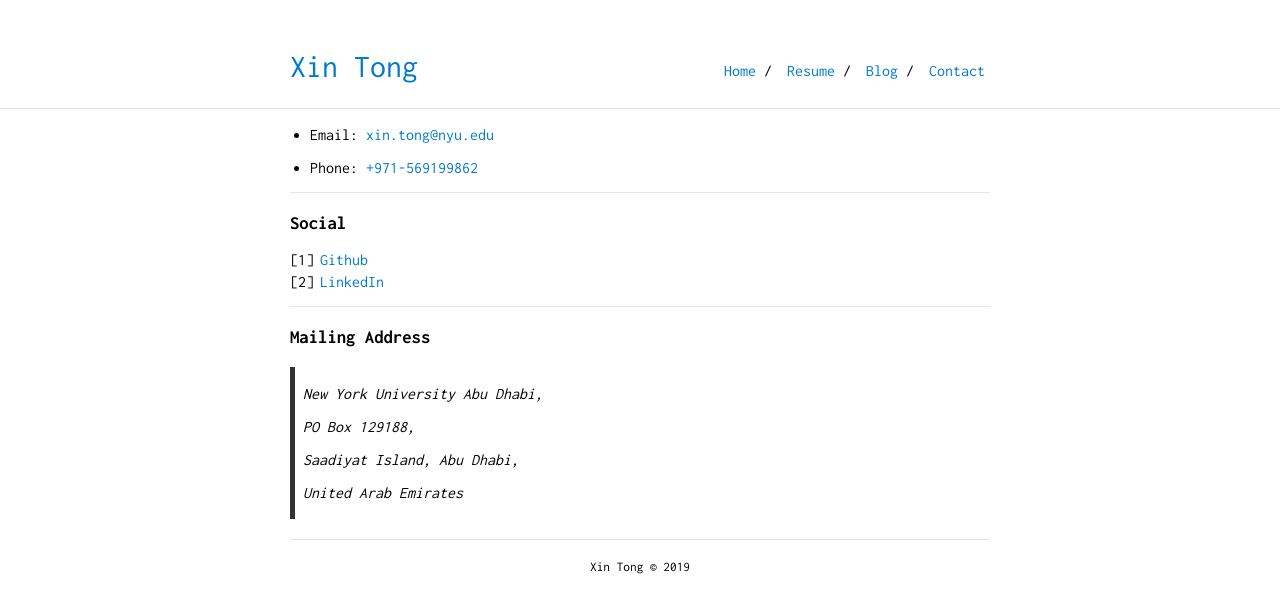
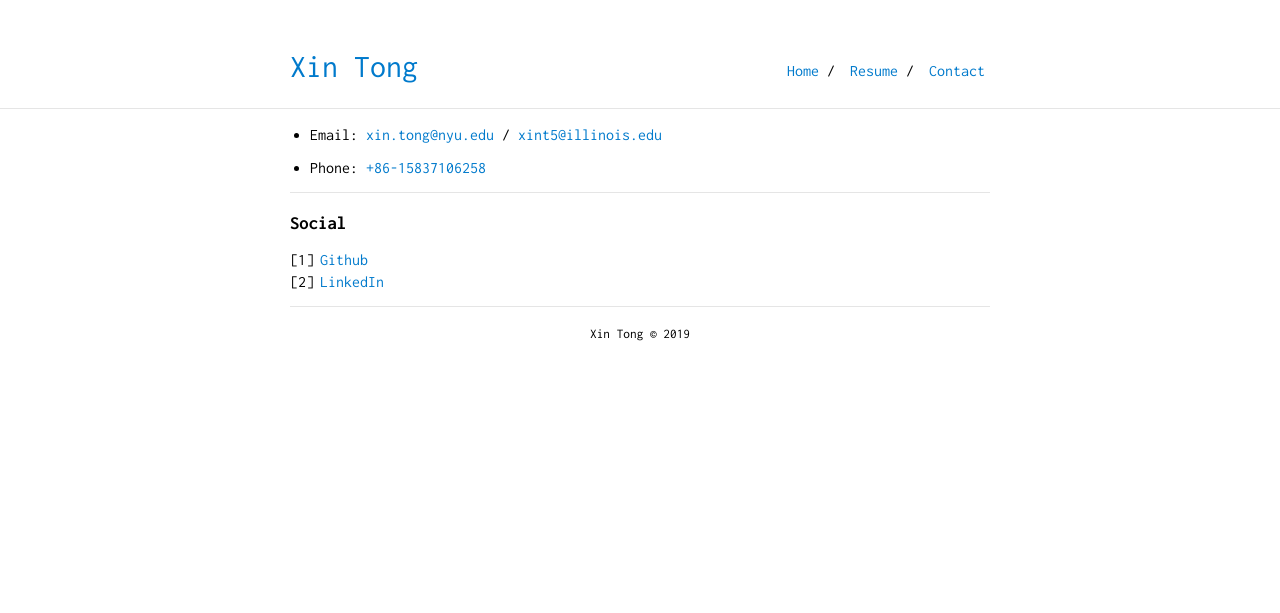
Before and after one commit to tongxin97/tongxin97.github.io, a Jekyll site: the page built from contact.md, in a window 1280 px wide. Shown: the top 613 px of the page. Built offline with Jekyll 4.4.1, drawn with Linux system fonts in a browser that asks for light colours.

Commit message:
Update contact info & tmp unlink blog

```diff
--- a/_config.yml
+++ b/_config.yml
@@ -23,7 +23,7 @@ nav:
    link: "index"
  - name: "Resume"
    link: "./media/Xin_Tong_Resume.pdf"
- - name: "Blog"
-   link: "/blog"
+#  - name: "Blog"
+#    link: "/blog"
  - name: "Contact"
    link: "contact"
--- a/contact.md
+++ b/contact.md
@@ -3,24 +3,13 @@ layout: default
 is_contact: true
 ---
 
-* Email: [xin.tong@nyu.edu](mailto:xin.tong@nyu.edu)
+* Email: [xin.tong@nyu.edu](mailto:xin.tong@nyu.edu) / [xint5@illinois.edu](mailto:xint5@illinois.edu)
 
-* Phone: [+971-569199862](tel:+971-569199862)
+* Phone: [+86-15837106258](tel:+86-15837106258)
 
 ---
 
 ### Social
 
-1. [Github](https://github.com/CynthiaTong)
+1. [Github](https://github.com/tongxin97)
 2. [LinkedIn](https://www.linkedin.com/in/xin-tong-470bbb86/)
-
----
-### Mailing Address
-
-> New York University Abu Dhabi,
->
-> PO Box 129188,
->
-> Saadiyat Island, Abu Dhabi,
->
-> United Arab Emirates
```
Also changed, not shown: index.md (+0 -3 lines).
